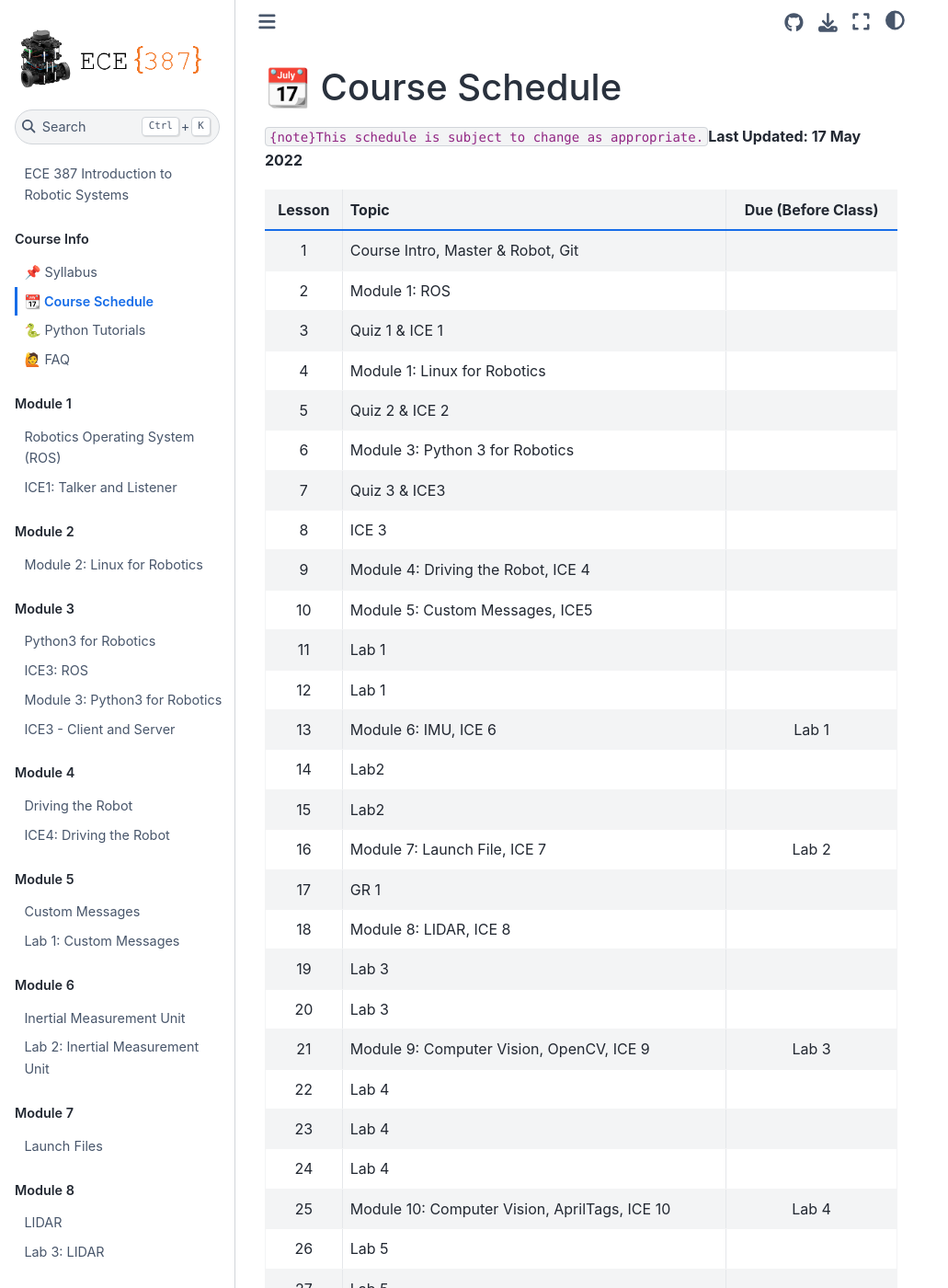
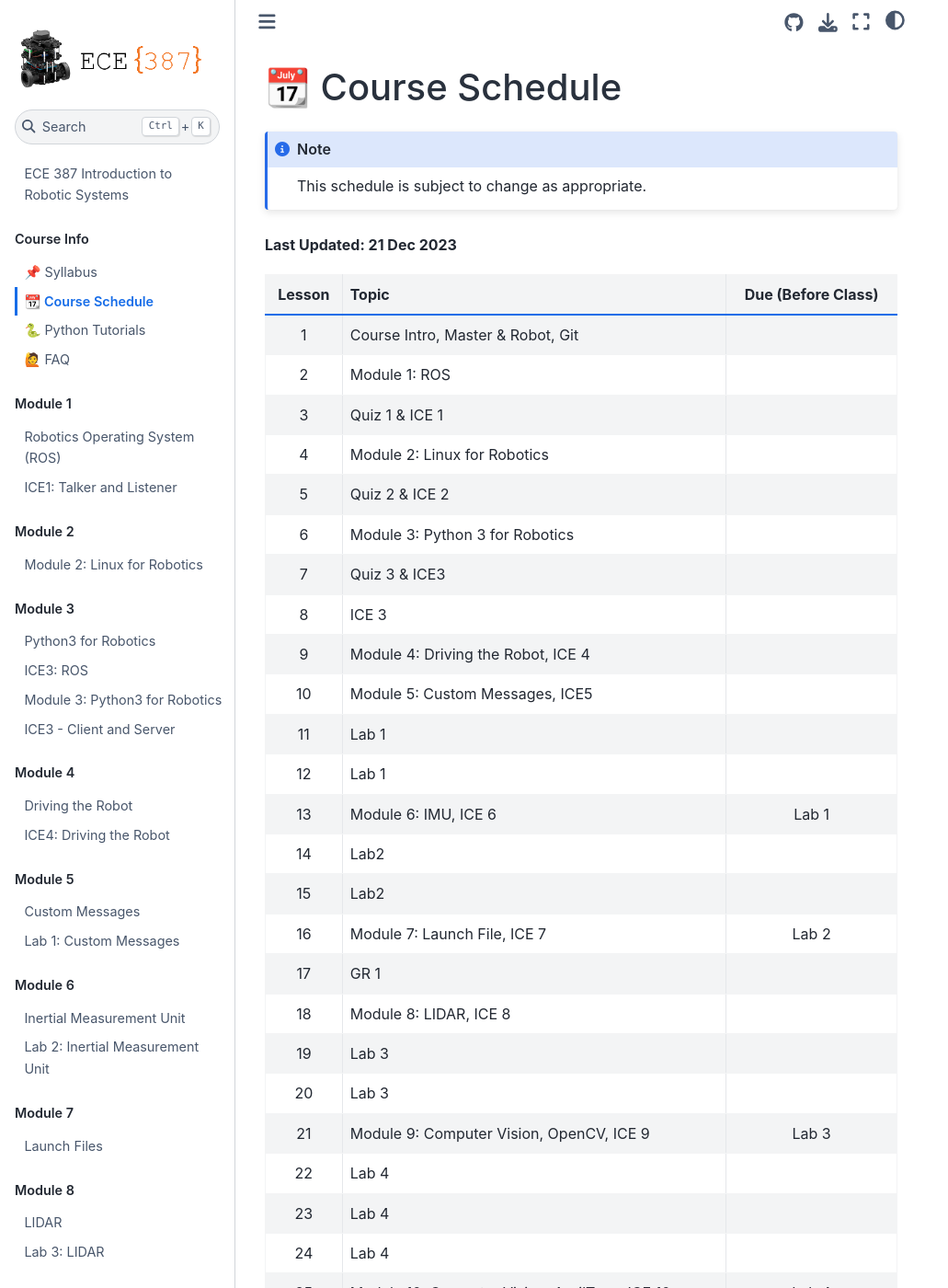
Before and after one commit to stanbaek/ece387_book, a Jupyter Book: the page built from docs/schedule.md, in a window 1280 px wide and 1400 px high. Shown: the whole window at 92% size, without its empty margins (0-1031 px from the left). Built offline with Jupyter Book 1.0.4 settings and Sphinx 7.4.7 and the Sphinx Book theme 1.1.4, drawn with Linux system fonts in a browser that asks for light colours; some of the changed lines change nothing that is shown; some of the changed text lies outside the part shown.

Commit message:
updated schedule.

````diff
--- a/docs/schedule.md
+++ b/docs/schedule.md
@@ -1,12 +1,17 @@
 # 📆 Course Schedule
 
-```{note}This schedule is subject to change as appropriate.```**Last Updated: 17 May 2022**
+```{note}
+This schedule is subject to change as appropriate.
+```
+
+**Last Updated: 21 Dec 2023**
+
 | Lesson |                           Topic              | Due (Before Class)|
 |:------:|----------------------------------------------|:-----------------:|
 | 1      | Course Intro, Master & Robot, Git            |                   |
 | 2      | Module 1: ROS                                |                   |
 | 3      | Quiz 1 & ICE 1                               |                   |
-| 4      | Module 1: Linux for Robotics                 |                   |
+| 4      | Module 2: Linux for Robotics                 |                   |
 | 5      | Quiz 2 & ICE 2                               |                   |
 | 6      | Module 3: Python 3 for Robotics              |                   |
 | 7      | Quiz 3 & ICE3                                |                   |
@@ -32,8 +37,8 @@
 | 27     | Lab 5                                        |                   |
 | 28     | Lab 5                                        |                   |
 | 29     | Final Project - Requirements                 | Lab 5             |
-| 30     | Final Project                                |                   |
-| 31     | Final Project                                |                   |
+| 30     | Final Project - Design Briefs                | Briefings         |
+| 31     | Final Project - Implementation               |                   |
 | 32     | Final Project                                |                   |
 | 33     | Final Project                                |                   |
 | 34     | Final Project                                |                   |
@@ -42,4 +47,4 @@
 | 37     | Final Project                                |                   |
 | 38     | Final Project                                |                   |
 | 39     | Final Project                                |                   |
-| 40     | Final Project - Demo                         | Final Report      |
+| 40     | Final Project - Demo                         | Demo              |
````
